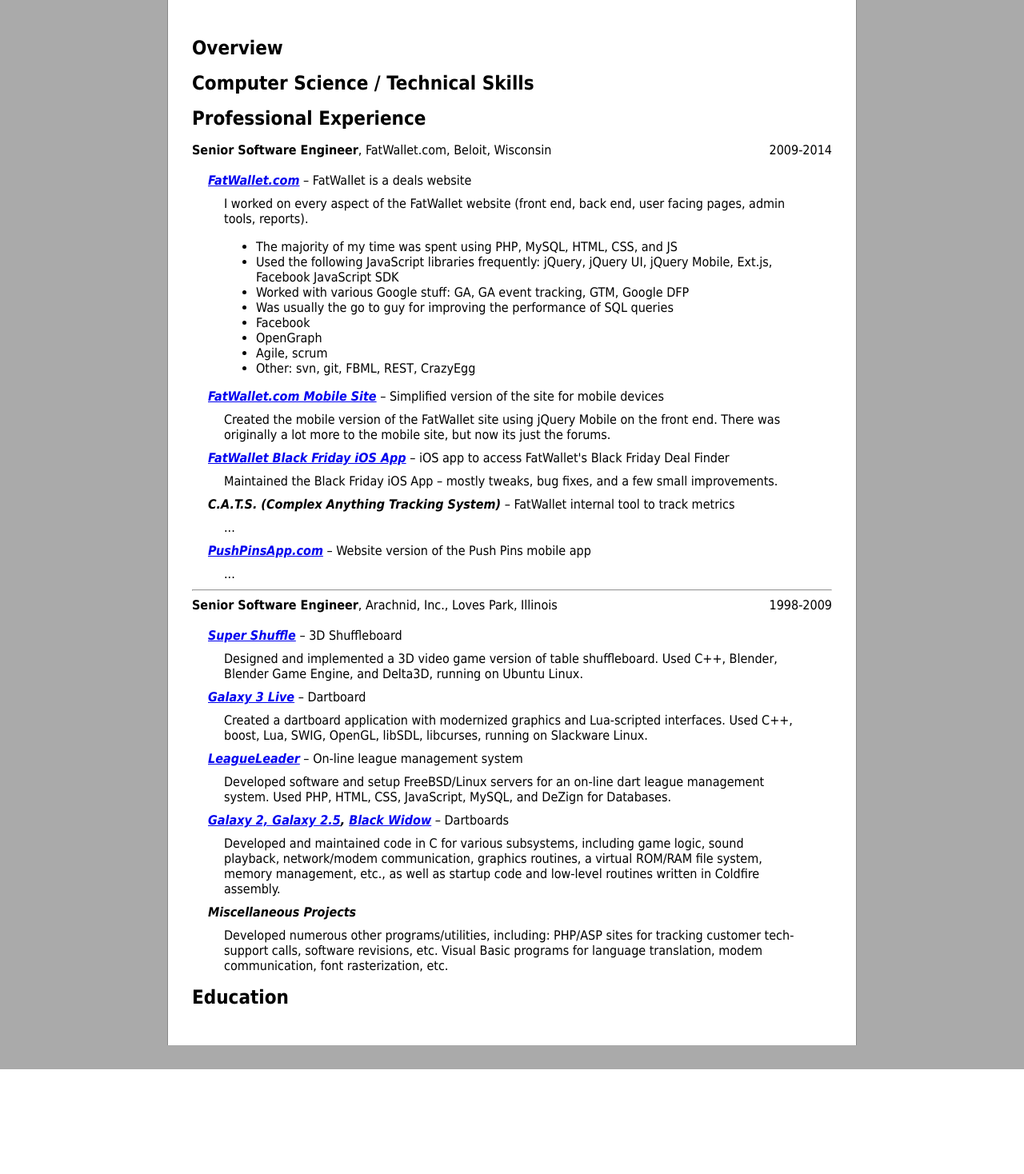
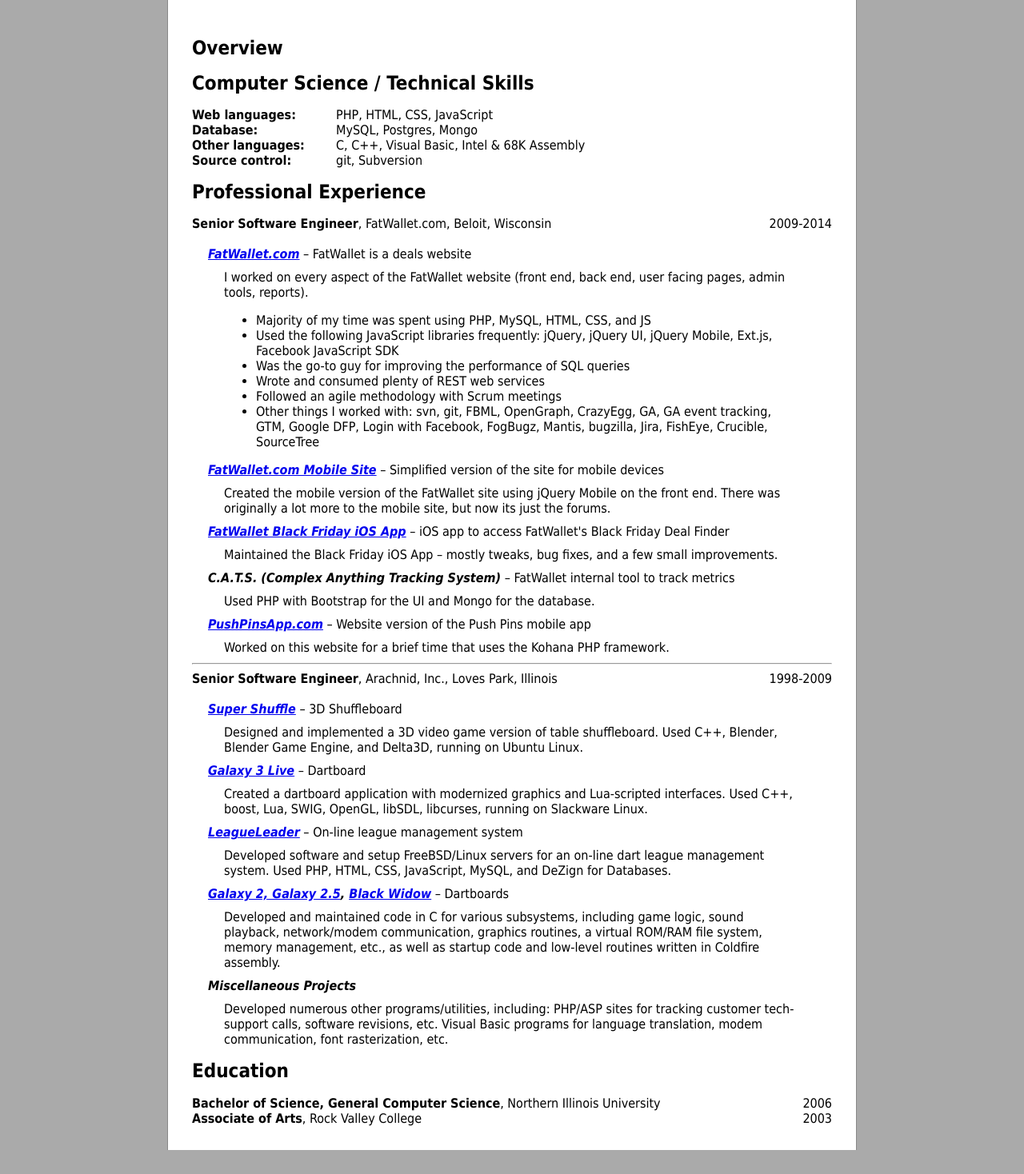
Before and after one commit to voidpointer/voidpointer.github.io, a PHP site: page / in a window 1280 px wide. Shown: the whole page at 80% size. Before the commit the page ends 1337 px from the top, so only its background shows below. Run offline with PHP 8.4, Linux system fonts and the light colour scheme.

Commit message:
Filled in more sections.

```diff
--- a/index.php
+++ b/index.php
@@ -21,6 +21,18 @@
 					<header>
 						<h1>Computer Science / Technical Skills</h1>
 					</header>
+					<div class="skills-section">Web languages:</div>
+					<div class="skills-value">PHP, HTML, CSS, JavaScript</div>
+					<div style="clear:both;"></div>
+					<div class="skills-section">Database:</div>
+					<div class="skills-value">MySQL, Postgres, Mongo</div>
+					<div style="clear:both;"></div>
+					<div class="skills-section">Other languages:</div>
+					<div class="skills-value">C, C++, Visual Basic, Intel &amp; 68K Assembly</div>
+					<div style="clear:both;"></div>
+					<div class="skills-section">Source control:</div>
+					<div class="skills-value">git, Subversion</div>
+					<div style="clear:both;"></div>
 				</section>
 				<section>
 					<header>
@@ -40,14 +52,12 @@
 						<div class="project-description">
 							I worked on every aspect of the FatWallet website (front end, back end, user facing pages, admin tools, reports).
 							<ul>
-								<li>The majority of my time was spent using PHP, MySQL, HTML, CSS, and JS</li>
+								<li>Majority of my time was spent using PHP, MySQL, HTML, CSS, and JS</li>
 								<li>Used the following JavaScript libraries frequently: jQuery, jQuery UI, jQuery Mobile, Ext.js, Facebook JavaScript SDK</li>
-								<li>Worked with various Google stuff: GA, GA event tracking, GTM, Google DFP</li>
-								<li>Was usually the go to guy for improving the performance of SQL queries</li>
-								<li>Facebook</li>
-								<li>OpenGraph</li>
-								<li>Agile, scrum</li>
-								<li>Other: svn, git, FBML, REST, CrazyEgg</li>
+								<li>Was the go-to guy for improving the performance of SQL queries</li>
+								<li>Wrote and consumed plenty of REST web services</li>
+								<li>Followed an agile methodology with Scrum meetings</li>
+								<li>Other things I worked with: svn, git, FBML, OpenGraph, CrazyEgg, GA, GA event tracking, GTM, Google DFP, Login with Facebook, FogBugz, Mantis, bugzilla, Jira, FishEye, Crucible, SourceTree</li>
 							</ul>
 						</div>
 					</div>
@@ -72,7 +82,7 @@
 							<span class="project-title">C.A.T.S. (Complex Anything Tracking System)</span> &ndash; FatWallet internal tool to track metrics
 						</div>
 						<div class="project-description">
-							...
+							Used PHP with Bootstrap for the UI and Mongo for the database.
 						</div>
 					</div>
 					<div class="project">
@@ -80,7 +90,7 @@
 							<span class="project-title"><a href="http://www.pushpinsapp.com/" target="_blank">PushPinsApp.com</a></span> &ndash; Website version of the Push Pins mobile app
 						</div>
 						<div class="project-description">
-							...
+							Worked on this website for a brief time that uses the Kohana PHP framework.
 						</div>
 					</div>
 					<hr>
@@ -136,6 +146,16 @@
 					<header>
 						<h1>Education</h1>
 					</header>
+					<div class="college">
+						<span class="college-degree">Bachelor of Science, General Computer Science</span>, Northern Illinois University
+					</div>
+					<div class="date-range">2006</div>
+					<div style="clear:both;"></div>
+					<div class="college">
+						<span class="college-degree">Associate of Arts</span>, Rock Valley College
+					</div>
+					<div class="date-range">2003</div>
+					<div style="clear:both;"></div>
 				</section>
 			</article>
 		</div>
--- a/style.css
+++ b/style.css
@@ -8,7 +8,6 @@ nav {
 }
 .page {
 	background-color:#fff;
-	/*margin:0 10%;*/
 	width:800px;
 	padding:30px;
 	border-left:1px solid #888;
@@ -24,6 +23,11 @@ h1 {
 	font-weight:bold;
 	font-size:1.5em;
 }
+.skills-section {
+	float:left;
+	width:180px;
+	font-weight:bold;
+}
 .position-company {
 	float:left;
 }
@@ -36,9 +40,6 @@ h1 {
 .project {
 	margin:0 20px;
 }
-.project-name {
-
-}
 .project-title {
 	font-style:italic;
 	font-weight:bold;
@@ -46,3 +47,9 @@ h1 {
 .project-description {
 	margin:10px 20px;
 }
+.college {
+	float:left;
+}
+.college-degree {
+	font-weight:bold;
+}
```
